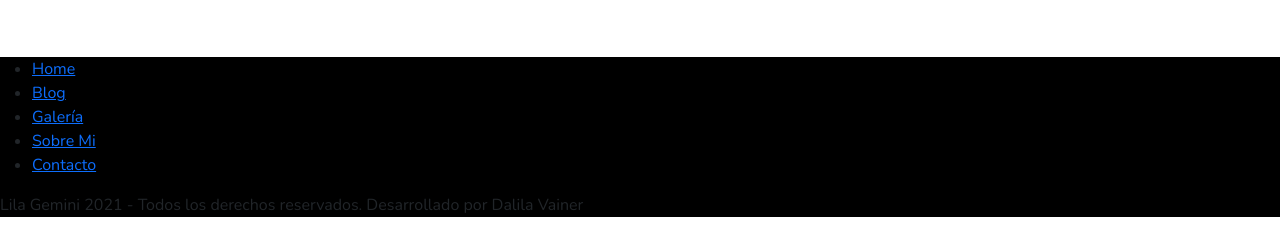
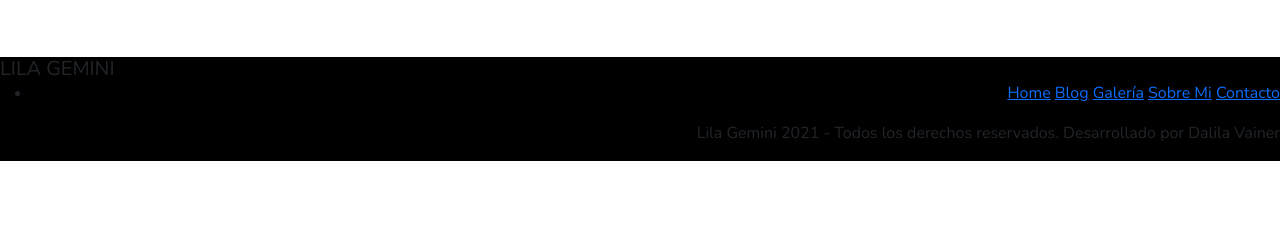
Before and after one commit to dalivainer/lila-gemini, a website: page index.html in a window 1280 px wide. Shown: the part 2514-2747 px from the top of the page. After the commit the page ends 2675 px from the top, so only its background shows below. Drawn offline with nearby package versions, Linux system fonts and the light colour scheme.

Commit message:
changes in css

```diff
--- a/index.html
+++ b/index.html
@@ -27,7 +27,7 @@
     <header>
         <!-- MENÚ DE NAVEGACIÓN SUPERIOR -->
         <nav>
-            <ul class="navegador">
+            <ul class="nav-sup">
                 <li id="lila-gemini"><h1>LILA GEMINI</h1></li>
                 <li class="menu-nav">
                     <a class="links-nav" href="index.html">Home</a>
@@ -129,16 +129,16 @@
     <footer>
             <nav class="nav-footer">
                 <div>
+                    <h6 id="lila-footer">LILA GEMINI</h6>
+                </div>
+                <div>
                     <ul>
-                        <li><a href="index.html">Home</a>
-                        </li>
-                        <li><a href="pages/blog.html">Blog</a>
-                        </li>
-                        <li><a href="pages/galeria.html">Galería</a>
-                        </li>
-                        <li><a href="pages/sobremi.html">Sobre Mi</a>
-                        </li>
-                        <li><a href="pages/contacto.html">Contacto</a>
+                        <li class="menu-nav">
+                            <a class="links-nav" href="index.html">Home</a>
+                            <a class="links-nav" href="pages/blog.html">Blog</a>
+                            <a class="links-nav" href="pages/galeria.html">Galería</a>
+                            <a class="links-nav" href="pages/sobremi.html">Sobre Mi</a>
+                            <a class="links-nav" href="pages/contacto.html">Contacto</a>
                         </li>
                     </ul>
                 </div>
--- a/scss/style.scss
+++ b/scss/style.scss
@@ -5,8 +5,8 @@ body {
     font-family: $font-generaltext;
 }
 /*Navegador*/
-.navegador {
-    /* fonts and text*/
+.nav-sup {
+    /* fonts and back*/
     font-weight: 400;
     text-align: right;
     list-style-type: none;
@@ -140,6 +140,20 @@ h1 {
 }
 /*Footer*/
 .nav-footer {
+    /* fonts and back*/
+    font-weight: 400;
+    text-align: right;
+    list-style-type: none;
     background-color: black;
-
+    /* display */
+    display:flex;
+    flex-flow: column wrap;
+    /*sections*/
+    #lila-footer {
+        font-size: 20px;
+        text-align: left;
+        padding: 0;
+        margin: 0;
+        display: flex;
+    }
 }
```
Also changed, not shown: css/main.css.
